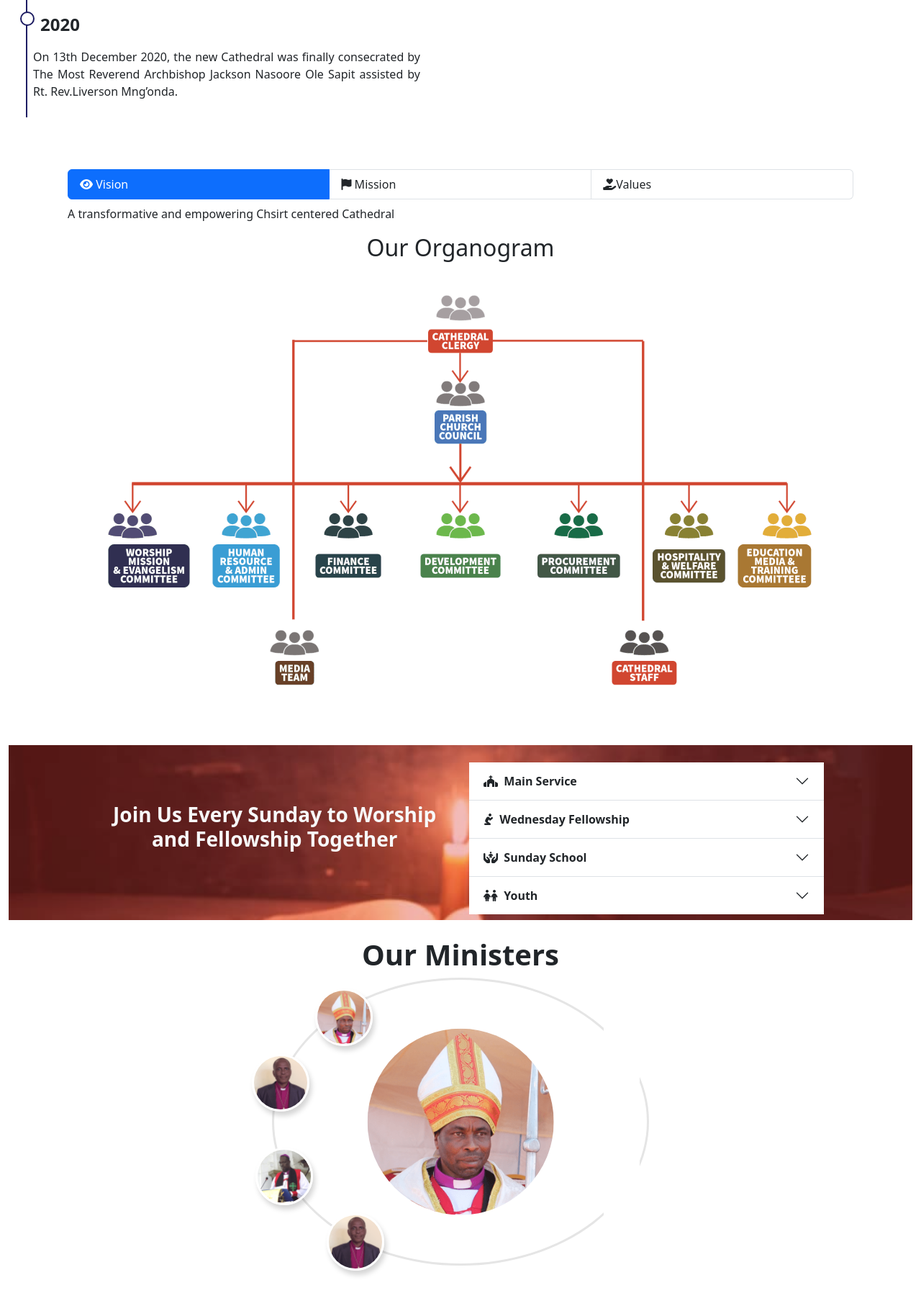
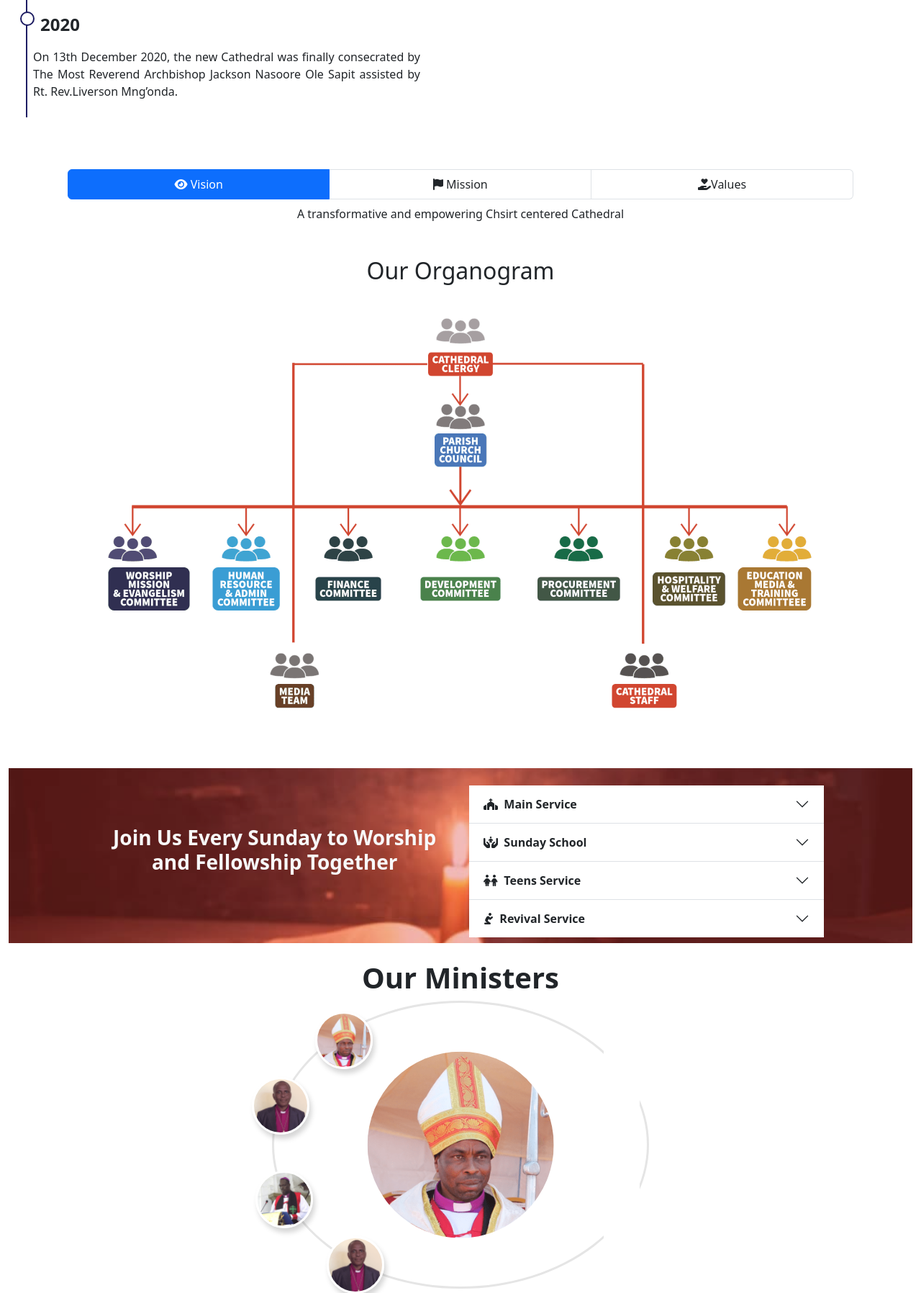
Before and after one commit to muru-technologies/church, a Django app: template church/templates/about.html in a window 1280 px wide. Shown: the part 1380-3176 px from the top of the page at 72% size. Run offline with Django 4.2, Linux system fonts and the light colour scheme; the template is opened without the code that fills it, so the values that code supplies are empty; parts of the project's set-up code (start-up, migrations or seed data) failed here and were passed over; some libraries are stand-ins or nearby versions.

Commit message:
tweakeed about page

```diff
--- a/church/templates/about.html
+++ b/church/templates/about.html
@@ -113,7 +113,7 @@ About Us
         </div>
       </div>
 
-      <div class="row mt-5 container justify-content-center mx-auto">
+      <div class="row mt-5 container justify-content-center mx-auto text-center">
         <div class="col-12">
           <div class="list-group list-group-horizontal" id="list-tab" role="tablist">
             <a class="list-group-item list-group-item-action active fw-medium" id="list-home-list" data-bs-toggle="list" href="#list-home" role="tab" aria-controls="list-home">
@@ -132,16 +132,16 @@ About Us
             <div class="tab-pane fade show active" id="list-home" role="tabpanel" aria-labelledby="list-home-list">A transformative and empowering Chsirt centered Cathedral</div>
             <div class="tab-pane fade" id="list-profile" role="tabpanel" aria-labelledby="list-profile-list"> To empower the church holistically through evangelism and Discipleship to acheive our God-given purpose.</div>
             <div class="tab-pane fade" id="list-messages" role="tabpanel" aria-labelledby="list-messages-list">
-              <ul>
-                <li>Love - The greatest commandment</li>
-                <li>Stewardship - Rsponsible attitude towards creation</li>
-                <li>Transparency and Accounatbility - Effective and efficient management of avilable resources</li>
-                <li>Family Unit - We beleive there is nothing more important than strong united Loving families instituted by God</li>
-                <li>Excellence - We beleive excellence honors God and inspires greatness in serving God and humanity</li>
-                <li>Prayer - We beleive in the power of prayers and that makes a critical difference in all we attempt to acheive. We are to be a house of prayer for all nations</li>
-                <li>Authenticity - Through authentic living, biblical authority, worship, prayer and spirit</li>
-                <li>Equipping - We belive in equipping the saints for ministry and life by nurturing them to operate in their spiritual gifts</li>
-                <li>Committed community - Through intimacy within the community, servant Leadership, genuine relationships and beauty diversity.</li>
+              <ul class="list-group">
+                <li class="list-group-item border-0"> <span class="fw-medium">Love </span> - The greatest commandment</li>
+                <li class="list-group-item border-0"> <span class="fw-medium">Stewardship </span> - Rsponsible attitude towards creation</li>
+                <li class="list-group-item border-0"> <span class="fw-medium">Transparency and Accounatbility </span> - Effective and efficient management of avilable resources</li>
+                <li class="list-group-item border-0"> <span class="fw-medium">Family Unit </span> - We beleive there is nothing more important than strong united Loving families instituted by God</li>
+                <li class="list-group-item border-0"> <span class="fw-medium">Excellence </span> - We beleive excellence honors God and inspires greatness in serving God and humanity</li>
+                <li class="list-group-item border-0"> <span class="fw-medium">Prayer </span> - We beleive in the power of prayers and that makes a critical difference in all we attempt to acheive. We are to be a house of prayer for all nations</li>
+                <li class="list-group-item border-0"> <span class="fw-medium">Authenticity </span> - Through authentic living, biblical authority, worship, prayer and spirit</li>
+                <li class="list-group-item border-0"> <span class="fw-medium">Equipping </span> - We belive in equipping the saints for ministry and life by nurturing them to operate in their spiritual gifts</li>
+                <li class="list-group-item border-0"> <span class="fw-medium">Committed community </span> - Through intimacy within the community, servant Leadership, genuine relationships and beauty diversity.</li>
             </div>
           </div>
         </div>
@@ -149,72 +149,13 @@ About Us
 
       <!-- Organogram -->
       <div class="text-center">
-        <h2 class="fw-medium mt-3 mb-4"> Our Organogram </h2>
+        <h2 class="fw-medium mt-5 mb-4"> Our Organogram </h2>
         <img src="{% static './assets/organogram.png' %}" class="organogram" alt="Organogram">
       </div>
 
       <!-- Services available -->
 
-      <div class="programs container-fluid mt-5 mb-2">
-
-          <div class="program-cont justify-content-center row p-2">
-              <div class="col-lg-5 col-md-5 col-12 mt-4">
-                  <h3 class="text-light fw-bold text-center py-5">
-                      Join Us Every Sunday to Worship and Fellowship Together
-                  </h3>
-
-              </div>
-
-              <div class="col-lg-5 col-md-5 col-12 mt-3">
-
-                  <div class="accordion accordion-flush" id="accordionFlushExample">
-                      <div class="accordion-item">
-                          <h2 class="accordion-header" id="flush-headingOne">
-                              <button class="accordion-button collapsed fw-bold" type="button" data-bs-toggle="collapse" data-bs-target="#flush-collapseOne" aria-expanded="false" aria-controls="flush-collapseOne">
-                                      <i class="fa-solid fa-church"></i>&nbsp Main Service
-                                  </button>
-                          </h2>
-                          <div id="flush-collapseOne" class="accordion-collapse collapse" aria-labelledby="flush-headingOne" data-bs-parent="#accordionFlushExample">
-                              <div class="accordion-body fw-bold">
-                                  First Service - 07:00 Am - 09:00 Am <br><br> Second Service - 09:30 Am - 11:30 Am
-                              </div>
-                          </div>
-                      </div>
-                      <div class="accordion-item">
-                          <h2 class="accordion-header" id="flush-headingTwo">
-                              <button class="accordion-button collapsed fw-bold" type="button" data-bs-toggle="collapse" data-bs-target="#flush-collapseTwo" aria-expanded="false" aria-controls="flush-collapseTwo">
-                                      <i class="fa-solid fa-person-praying"></i>&nbsp Wednesday Fellowship
-                                  </button>
-                          </h2>
-                          <div id="flush-collapseTwo" class="accordion-collapse collapse" aria-labelledby="flush-headingTwo" data-bs-parent="#accordionFlushExample">
-                              <div class="accordion-body fw-bold">Wednesday Fellowship- 5:00 Pm - 6:00 Pm</div>
-                          </div>
-                      </div>
-                      <div class="accordion-item">
-                          <h2 class="accordion-header" id="flush-headingThree">
-                              <button class="accordion-button collapsed fw-bold" type="button" data-bs-toggle="collapse" data-bs-target="#flush-collapseThree" aria-expanded="false" aria-controls="flush-collapseThree">
-                                      <i class="fa-solid fa-hands-holding-child"></i>&nbsp Sunday School
-                                  </button>
-                          </h2>
-                          <div id="flush-collapseThree" class="accordion-collapse collapse" aria-labelledby="flush-headingThree" data-bs-parent="#accordionFlushExample">
-                              <div class="accordion-body fw-bold">Sunday 07:00 Am - 09:00 Am</div>
-                          </div>
-                      </div>
-                      <div class="accordion-item">
-                          <h2 class="accordion-header" id="flush-headingFour">
-                              <button class="accordion-button collapsed fw-bold" type="button" data-bs-toggle="collapse" data-bs-target="#flush-collapseFour" aria-expanded="false" aria-controls="flush-collapseFour">
-                                      <i class="fa-solid fa-children"></i>&nbsp Youth
-                                  </button>
-                          </h2>
-                          <div id="flush-collapseFour" class="accordion-collapse collapse" aria-labelledby="flush-headingFour" data-bs-parent="#accordionFlushExample">
-                              <div class="accordion-body fw-bold">Sunday 12:00 - 2:00 Pm</div>
-                          </div>
-                      </div>
-                  </div>
-              </div>
-          </div>
-
-      </div>
+   {% include 'services.html' %}
 
       <!-- Services end -->
 
@@ -292,49 +233,49 @@ About Us
           <div class="col-lg-2 col-md-3 col-6">
             <img src="{% static './assets/mothersunion.png' %}" class="group-img p-3 mx-auto d-block rounded-circle" alt="praise and worship">
             <h6 class="fw-bold text-center mt-2">
-              <a href="" class="text-decoration-none fw-medium text-dark"> Mother's Union & CWF </a>
+              <a href="{% url 'church:women' %}" class="text-decoration-none fw-medium text-dark"> Mother's Union & CWF </a>
             </h6>
           </div>
 
           <div class="col-lg-2 col-md-3 col-6">
             <img src="{% static './assets/youth.png' %}" class="group-img p-3 mx-auto d-block rounded-circle" alt="praise and worship">
             <h6 class="fw-bold text-center mt-2">
-              <a href="" class="text-decoration-none fw-medium text-dark"> Kenya Anglican Youth Organization</a>
+              <a href="{% url 'church:youth' %}" class="text-decoration-none fw-medium text-dark"> Kenya Anglican Youth Organization</a>
             </h6>
           </div>
 
           <div class="col-lg-2 col-md-3 col-6">
             <img src="{% static './assets/boysbrigade.png' %}" class="group-img p-3 mx-auto d-block rounded-circle" alt="praise and worship">
             <h6 class="fw-bold text-center mt-2">
-              <a href="" class="text-decoration-none fw-medium text-dark"> Boys Brigade </a>
+              <a href="{% url 'church:boys' %}" class="text-decoration-none fw-medium text-dark"> Boys Brigade </a>
             </h6>
           </div>
 
           <div class="col-lg-2 col-md-3 col-6">
             <img src="{% static './assets/girlscout.png' %}" class="group-img p-3 mx-auto d-block rounded-circle" alt="praise and worship">
             <h6 class="fw-bold text-center mt-2">
-              <a href="" class="text-decoration-none fw-medium text-dark"> Girls' Friendly Society</a>
+              <a href="{% url 'church:girls' %}" class="text-decoration-none fw-medium text-dark"> Girls' Friendly Society</a>
             </h6>
           </div>
 
           <div class="col-lg-2 col-md-3 col-6">
             <img src="{% static './assets/praise&adoration.png' %}" class="group-img p-3 mx-auto d-block rounded-circle" alt="praise and worship">
             <h6 class="fw-bold text-center mt-2">
-              <a href="" class="text-decoration-none fw-medium text-dark"> Praise & Adoration</a>
+              <a href="{% url 'church:praise' %}" class="text-decoration-none fw-medium text-dark"> Praise & Adoration</a>
             </h6>
           </div>
 
           <div class="col-lg-2 col-md-3 col-6">
             <img src="{% static './assets/choir.png' %}" class="group-img p-3 mx-auto d-block rounded-circle" alt="praise and worship">
             <h6 class="fw-bold text-center mt-2">
-              <a href="" class="text-decoration-none fw-medium text-dark"> Church Choir</a>
+              <a href="{% url 'church:choir' %}" class="text-decoration-none fw-medium text-dark"> Church Choir</a>
             </h6>
           </div>
 
           <div class="col-lg-2 col-md-3 col-6">
             <img src="{% static './assets/children.png' %}" class="group-img mx-auto d-block rounded-circle" alt="praise and worship">
             <h6 class="fw-bold text-center mt-2">
-              <a href="" class="text-decoration-none fw-medium text-dark"> Childrens' Ministry</a>
+              <a href="{% url 'church:children' %}" class="text-decoration-none fw-medium text-dark"> Childrens' Ministry</a>
             </h6>
           </div>
 
```
